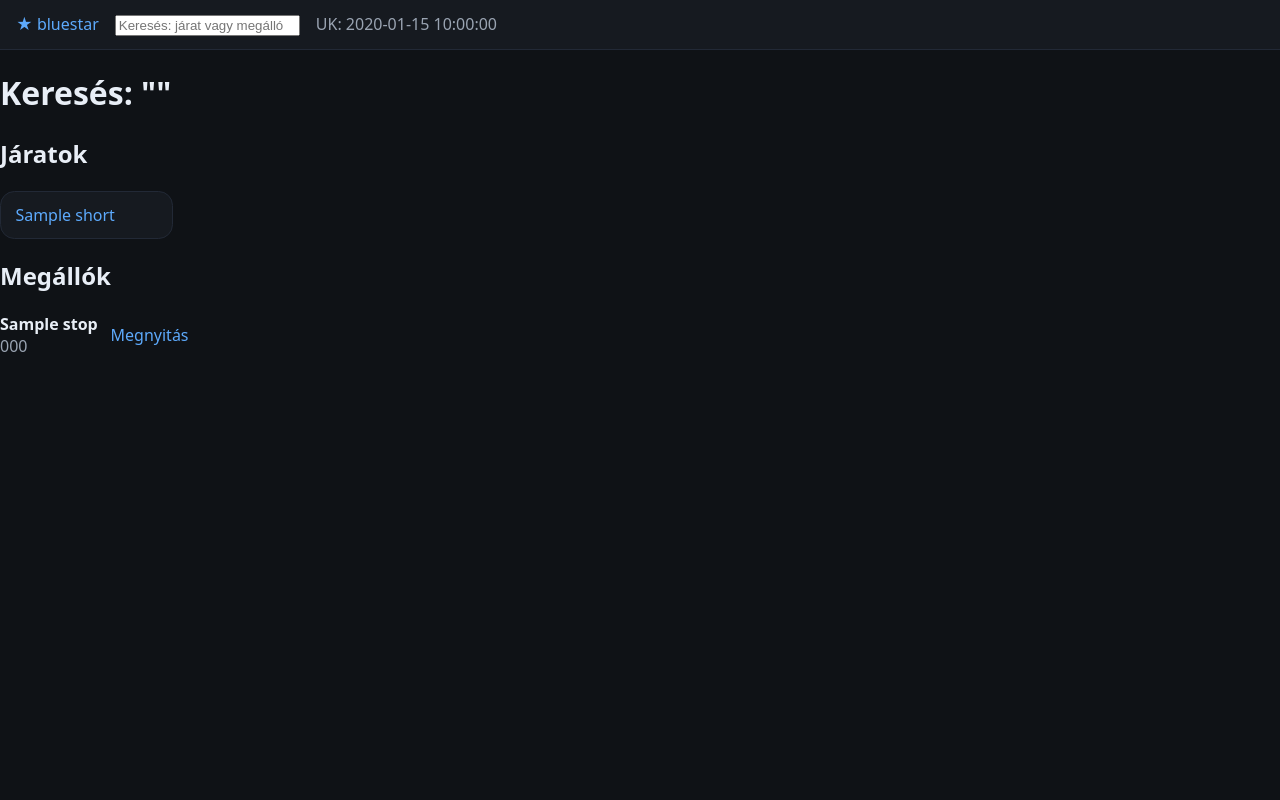
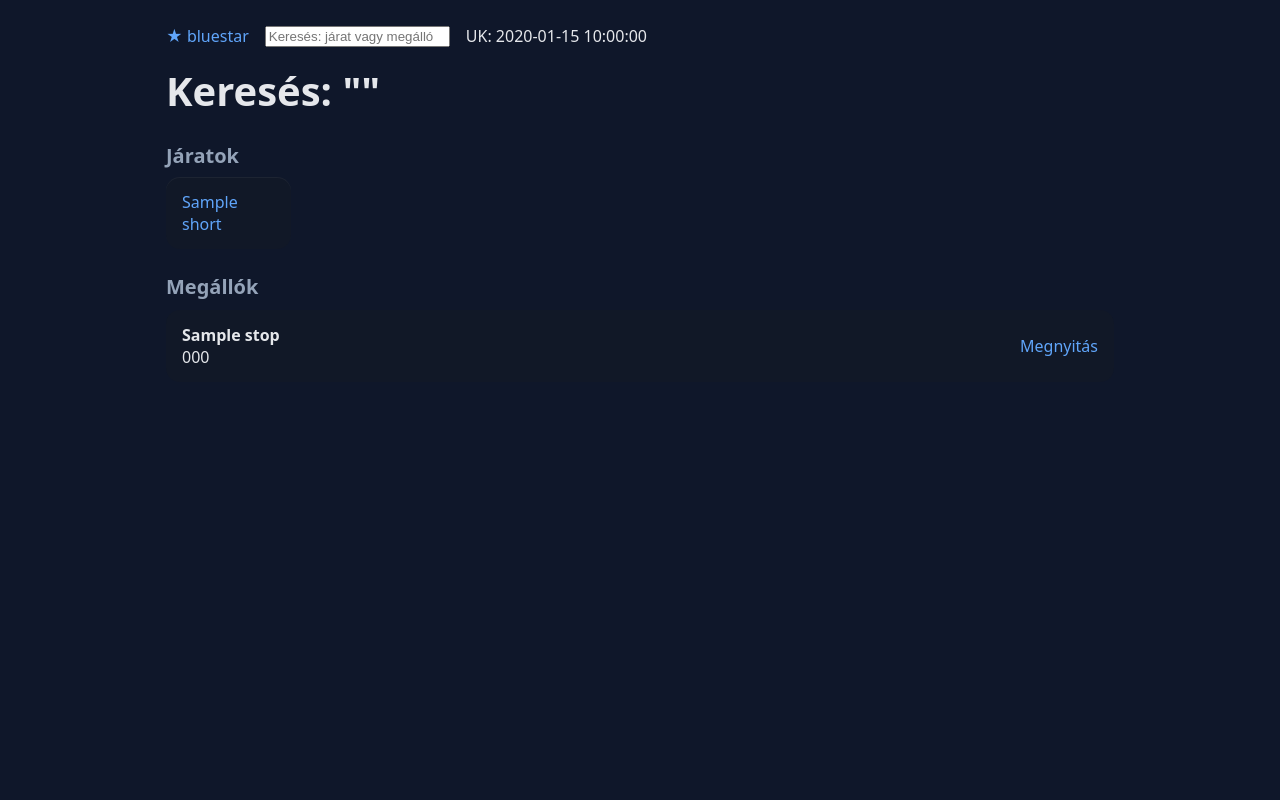
Before and after one commit to railpool193/bluestar-bus-api, a Python web app: template templates/search.html in a window 1280 px wide. Run offline with Jinja, Linux system fonts and the light colour scheme; the template is opened without the code that fills it: most values are stand-ins (such as "Sample title", 1, 10 or a date in 2020).

Commit message:
style.css

```diff
--- a/static/style.css
+++ b/static/style.css
@@ -1,100 +1,177 @@
-:root{
-  --bg:#0f1216; --panel:#161a20; --muted:#9aa4b2; --text:#e8eef6;
-  --accent:#5daafc; --accent-2:#3f8df5; --pill:#243042; --border:#222936;
-}
-*{box-sizing:border-box}
-html,body{margin:0;height:100%;background:var(--bg);color:var(--text);font:16px/1.4 system-ui,-apple-system,Segoe UI,Roboto,Ubuntu,"Helvetica Neue",Arial}
-a{color:var(--accent);text-decoration:none}
-a:hover{color:var(--accent-2)}
-.muted{color:var(--muted)}
-
-.topbar{
-  position:sticky; top:0; z-index:10;
-  display:flex; gap:1rem; align-items:center;
-  padding:.8rem 1rem; background:var(--panel); border-bottom:1px solid var(--border);
-}
-.brand{font-weight:700; letter-spacing:.3px}
-.search{flex:1; display:flex}
-.search input{
-  width:100%; background:#0c0f14; border:1px solid var(--border);
-  color:var(--text); border-radius:.6rem; padding:.55rem .8rem;
-}
-.clock{white-space:nowrap; color:var(--muted)}
-
-.container{max-width:1100px; margin:0 auto; padding:1.1rem}
-
-.h1{font-size:2rem; margin:.2rem 0 1rem 0}
-.h2{font-size:1.3rem; margin:1rem 0 .5rem 0}
-.h3{font-size:1.1rem; margin:.8rem 0 .4rem 0}
-.subtitle{color:var(--muted); margin:-.4rem 0 1rem}
-
-.section{margin:1.2rem 0}
-
-.grid{
-  display:grid; grid-template-columns: repeat(auto-fill, minmax(160px,1fr));
-  gap:.75rem;
-}
-.chip{
-  display:flex; flex-direction:column; gap:.25rem;
-  background:var(--panel); border:1px solid var(--border);
-  padding:.9rem; border-radius:.8rem;
-}
-.chip-main{font-size:1.4rem; font-weight:700}
-.chip-sub{color:var(--muted); font-size:.85rem}
-
-.list{display:flex; flex-direction:column; gap:.6rem}
-.card{
-  background:var(--panel); border:1px solid var(--border);
-  border-radius:.9rem; padding:.75rem .9rem;
-}
-.row{display:flex; align-items:center; gap:.8rem}
-.row-main{flex:1; min-width:0}
-.row-title{font-weight:650; white-space:nowrap; overflow:hidden; text-overflow:ellipsis}
-.row-sub{color:var(--muted); font-size:.88rem; margin-top:.15rem}
-.row-tail{white-space:nowrap}
-
-.btn{
-  margin-left:auto; display:inline-flex; align-items:center; gap:.4rem;
-  background:#0c0f14; border:1px solid var(--border); padding:.5rem .7rem;
-  border-radius:.55rem; color:var(--text)
-}
-.btn:hover{border-color:#2a3445}
-
-.pill{
-  background:var(--pill); color:#cfe0ff; padding:.4rem .6rem; border-radius:.7rem;
-  min-width:3.6rem; text-align:center; font-weight:600
-}
-.badge{
-  background:#123; border:1px solid var(--border); padding:.2rem .45rem; border-radius:.4rem;
+:root {
+  --bg: #0f172a;
+  --card: #111827;
+  --muted: #94a3b8;
+  --txt: #e5e7eb;
+  --live: #10b981;
+  --due: #22c55e;
+  --link: #60a5fa;
 }
 
-.map{height:340px; width:100%; background:#0c0f14; border:1px solid var(--border); border-radius:.9rem}
-
-/* --- újak / módosítottak --- */
-:root{
-  --live:#18b368;          /* zöld az élőhöz */
-  --live-soft:#123e2b;     /* halvány háttér-zöld */
-  --sched:#e8eef6;         /* fehér menetrendi */
-  --late:#ff6b6b;          /* piros késés */
-  --early:#6ba3ff;         /* kék sietség */
+/* Reset */
+* {
+  box-sizing: border-box;
 }
 
-/* „pill” színezés változatok */
-.pill-live{ background:var(--live-soft); color:var(--live); border:1px solid #1f5d45 }
-.pill-sched{ background:var(--pill); color:var(--sched) }
-
-/* villogó (DUE) */
-.blink {
-  animation: blink 1s step-start 0s infinite;
-}
-@keyframes blink {
-  50% { opacity: .25; }
+body {
+  margin: 0;
+  font-family: system-ui, -apple-system, BlinkMacSystemFont,
+               "Segoe UI", Roboto, Helvetica, Arial, sans-serif;
+  color: var(--txt);
+  background: var(--bg);
 }
 
-/* trip késés/sietség badge jobb fentre */
-.trip-meta {
-  position: absolute; right: 1rem; top: 0; transform: translateY(-110%);
-  display: inline-flex; gap:.4rem; align-items:center;
+/* Layout */
+.wrap {
+  max-width: 980px;
+  margin: 0 auto;
+  padding: 16px;
 }
-.badge-late   { color: var(--late);  border-color: var(--late); }
-.badge-early  { color: var(--early); border-color: var(--early); }
+
+h1 {
+  font-size: 40px;
+  margin: 16px 0 12px;
+}
+
+h2 {
+  font-size: 20px;
+  color: var(--muted);
+  margin: 24px 0 8px;
+}
+
+/* Links */
+a {
+  color: var(--link);
+  text-decoration: none;
+}
+
+a:hover {
+  text-decoration: underline;
+}
+
+/* Top bar */
+.topbar {
+  display: flex;
+  align-items: center;
+  gap: 16px;
+  margin: 8px 0 16px;
+  flex-wrap: wrap;
+}
+
+.topbar strong {
+  font-size: 18px;
+}
+
+/* Search input */
+input[type="text"] {
+  background: #0b1220;
+  border: 1px solid #1f2937;
+  color: var(--txt);
+  border-radius: 10px;
+  padding: 8px 10px;
+  font-size: 14px;
+}
+
+/* Small text */
+.small {
+  color: var(--muted);
+  font-size: 13px;
+}
+
+/* Grid (routes) */
+.grid {
+  display: grid;
+  grid-template-columns: repeat(auto-fill, minmax(120px, 1fr));
+  gap: 12px;
+}
+
+/* Cards */
+.card {
+  background: var(--card);
+  padding: 14px 16px;
+  border-radius: 14px;
+  box-shadow: inset 0 1px 0 rgba(255,255,255,0.05);
+}
+
+/* Badge (route number) */
+.badge {
+  display: inline-block;
+  background: #1f2937;
+  border-radius: 10px;
+  padding: 6px 10px;
+  margin-right: 8px;
+  font-weight: 600;
+}
+
+/* Departure rows */
+.row {
+  display: flex;
+  align-items: center;
+  justify-content: space-between;
+  background: var(--card);
+  padding: 14px 16px;
+  border-radius: 14px;
+  margin: 10px 0;
+}
+
+.row .left {
+  display: flex;
+  gap: 12px;
+  align-items: center;
+}
+
+.row .time {
+  background: #1f2937;
+  border-radius: 12px;
+  padding: 8px 10px;
+  min-width: 56px;
+  text-align: center;
+  font-weight: 600;
+}
+
+.row .right {
+  color: var(--muted);
+  white-space: nowrap;
+}
+
+/* Live rows */
+.row.live {
+  border: 1px solid var(--live);
+}
+
+.row.live .time {
+  background: rgba(16, 185, 129, 0.15);
+}
+
+.row.live .right {
+  color: var(--live);
+}
+
+/* Due (now arriving / departing) */
+.row.live.due {
+  border-color: var(--due);
+  animation: blink 1s steps(2, end) infinite;
+}
+
+@keyframes blink {
+  to {
+    visibility: hidden;
+  }
+}
+
+/* Mobile tweaks */
+@media (max-width: 600px) {
+  h1 {
+    font-size: 32px;
+  }
+
+  .row {
+    flex-direction: column;
+    align-items: flex-start;
+    gap: 8px;
+  }
+
+  .row .right {
+    align-self: flex-end;
+  }
+}
```
